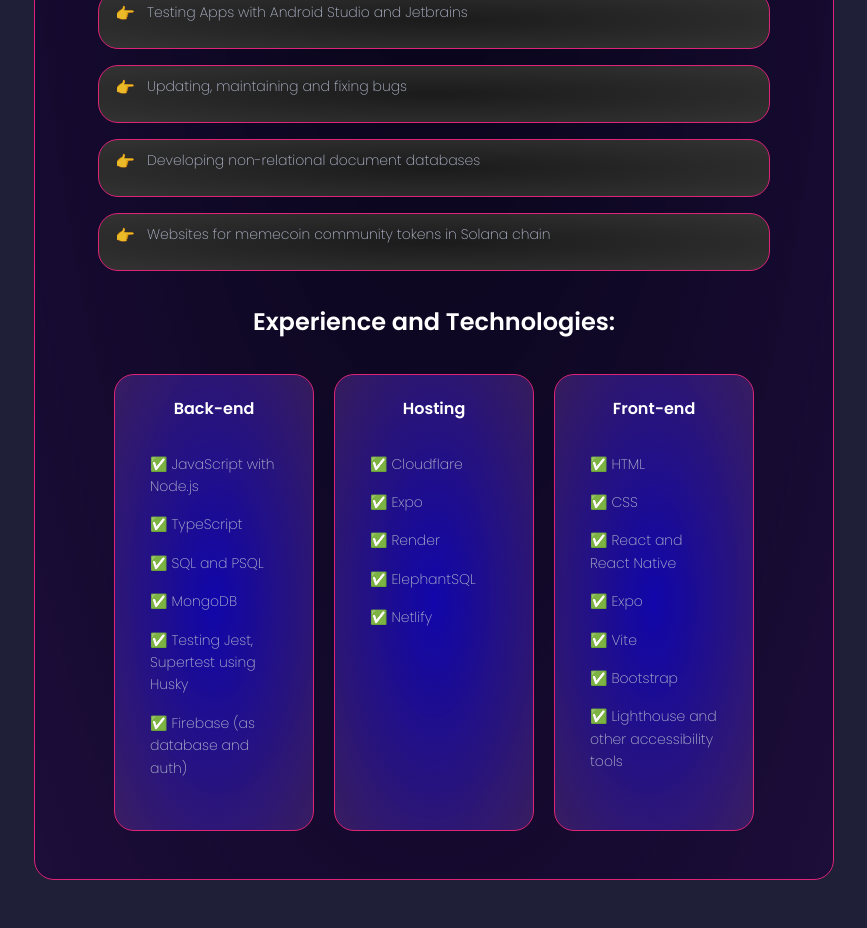
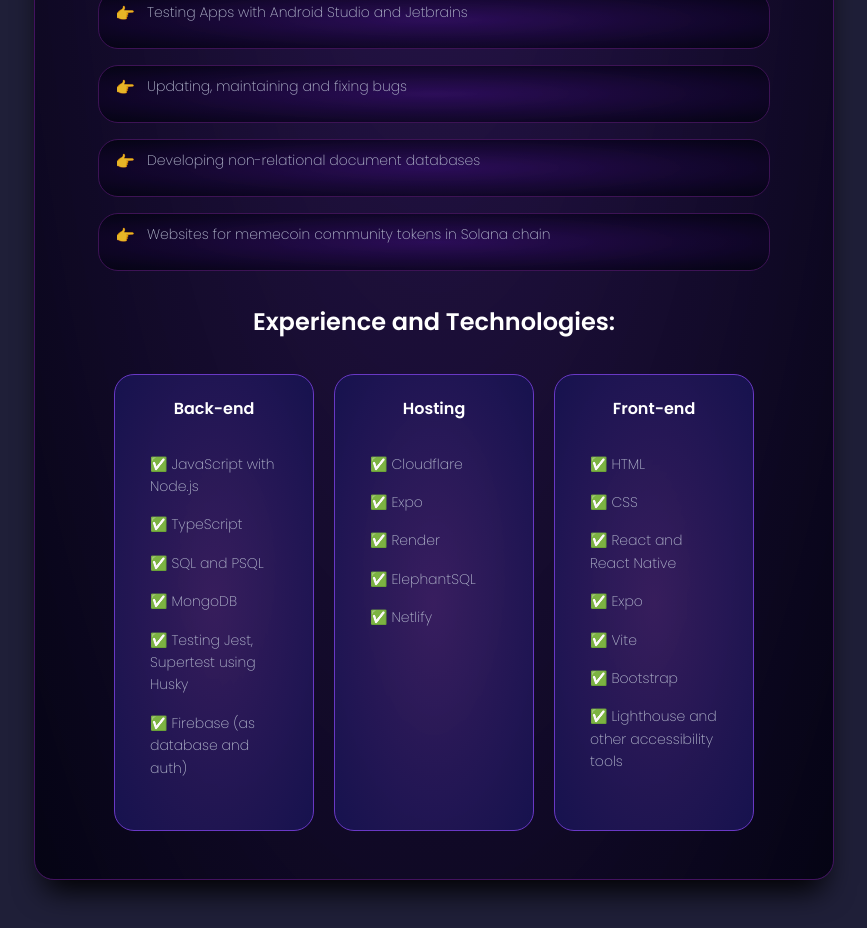
Before and after one commit to dasartini/Side-Bar-Portfolio, a React (Vite) app in the folder portfolio/: page /experience in a window 1280 px wide. Shown: the part 1640-2568 px from the top of the page, without its empty margins (206-1073 px from the left). Built offline with nearby package versions, Linux system fonts and the light colour scheme.

Commit message:
changed dark card colour palette

```diff
--- a/portfolio/styles/resourcesStyles/CardStyle.css
+++ b/portfolio/styles/resourcesStyles/CardStyle.css
@@ -13,8 +13,8 @@
 }
 .dark .cardStyle{
   background: #4d4a4a;
-  background: radial-gradient(#050414, #1b033ba2);
-  border: 1px solid #dd2476;
+  background: radial-gradient(#31115ca2 ,#050414);
+  border: 1px solid #43125f;
   color: rgba(250, 250, 250, 0.8);
 
 
@@ -24,13 +24,16 @@
   background: radial-gradient(#ffffff, #33d6ada2);
   border: 1px solid #0c382d;
   color: rgba(0, 0, 0, 0.8);
-  p{ color: #050414;}
+
+  p{ color: #000000;}
   li{  background: radial-gradient(#4be6d9, #e2e2e2);
     border: 1px solid #0c382d;
     color: rgba(250, 250, 250, 0.9);
 
   }
-
+  li::before {
+    content: "👉🏽";
+  }
   .gigtasticLink{
     color: #152ba8;
   }
@@ -42,6 +45,8 @@
   border-radius: 20px;
   padding: 3rem;
   max-width: 800px;
+  box-shadow: 0px 20px 30px -10px rgb(0, 0, 0);
+
   transition: box-shadow 0.3s ease;
   text-align: center;
   margin: 0 auto;
@@ -92,8 +97,8 @@
 
 .cardStyle li {
   border-radius: 20px;
-  background: radial-gradient(#1b1b1b, #333);
-  border: 1px solid #dd2476;
+  background: radial-gradient( #340c69a2 ,#050414);
+  border: 1.5px solid  #3d1355;
   color: rgba(250, 250, 250, 0.9);
   padding: 0.5rem 0.5rem 0.5rem 2rem;
   transition: box-shadow 0.3s ease;
--- a/portfolio/styles/resourcesStyles/SkillsStyles.css
+++ b/portfolio/styles/resourcesStyles/SkillsStyles.css
@@ -19,8 +19,8 @@
   }
   .dark .card{
     background: #4d4a4a;
-    background: radial-gradient(#1106aa, #4d297ba2);
-    border: 1px solid #dd2476;
+    background: radial-gradient( #4d297ba2,#16124e);
+    border: 1px solid  #6938c5;
     color: rgba(250, 250, 250, 0.8);
   }
 
```
